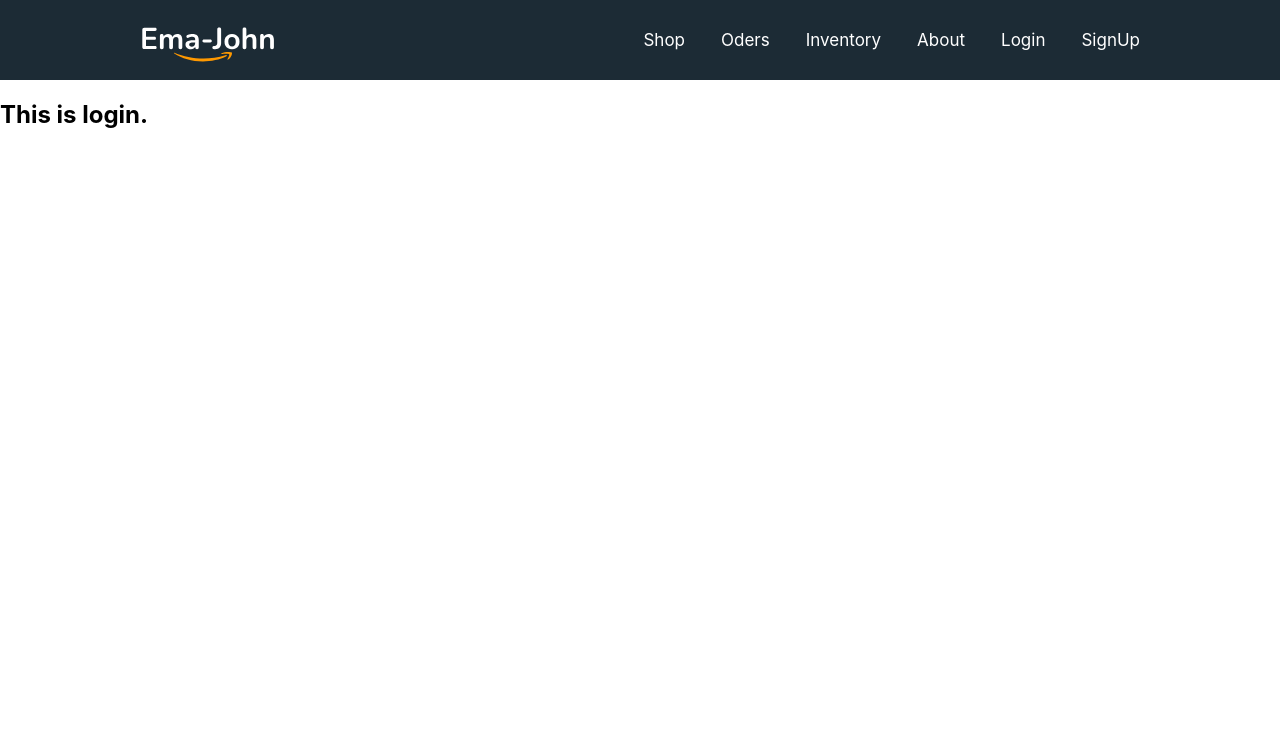
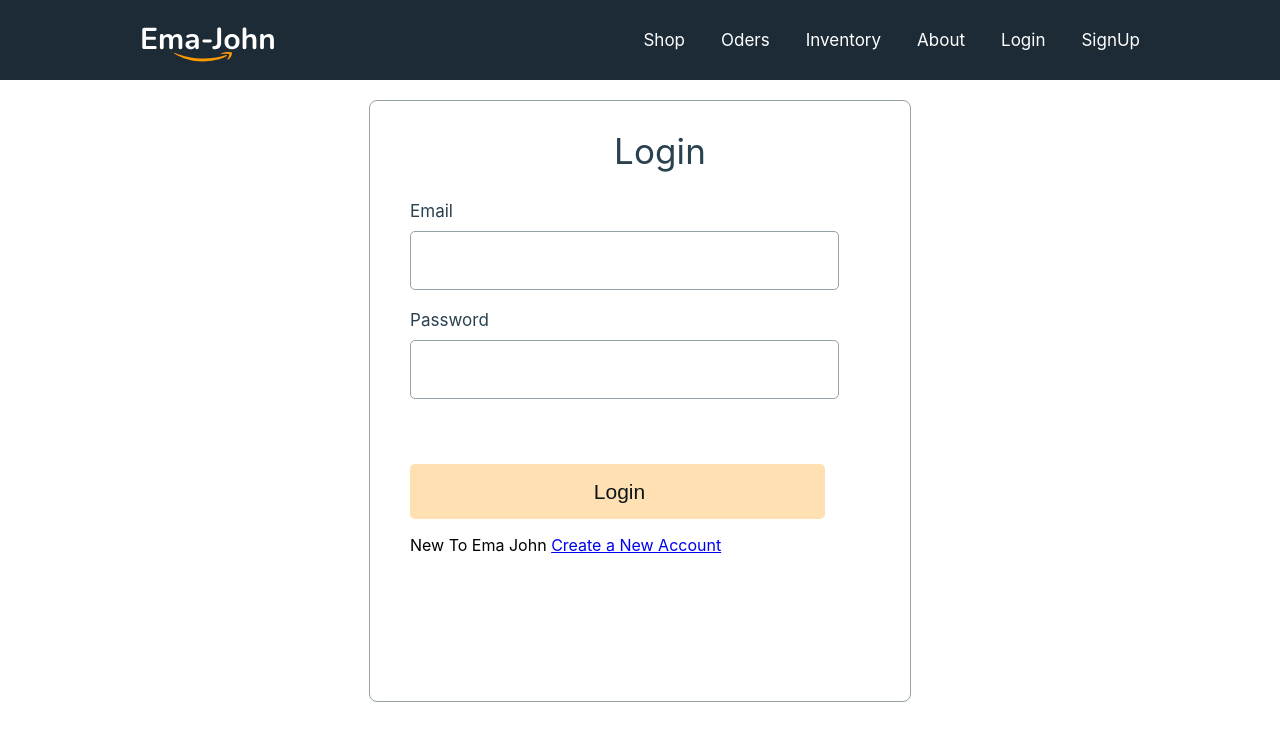
Before and after one commit to shohan89/react-spa, a React (Create React App) app: page /login in a window 1280 px wide. Shown: the top 740 px of the page. Built offline with nearby package versions, Linux system fonts and the light colour scheme.

Commit message:
Create Login component and style Login form

```diff
--- a/src/components/Login/Login.css
+++ b/src/components/Login/Login.css
@@ -0,0 +1,55 @@
+.form-container{
+    width: 500px;
+    height: 600px;
+    margin: 20px auto;
+    border: 1px solid #95A0A7;
+    border-radius: 8px;
+    padding-left: 40px;
+}
+.form-title{
+    font-weight: 400;
+    font-size: 35px;
+    line-height: 42px;
+    letter-spacing: 0.0025em;
+    color: #2A414F;
+    text-align: center;
+}
+.form-control{
+    margin-bottom: 20px;
+}
+.form-control label{
+    display: block;
+    font-weight: 400;
+    font-size: 17px;
+    line-height: 20px;
+    letter-spacing: 0.0015em;
+    margin-bottom: 10px;
+    color: #2A414F;
+}
+.form-control input {
+    width: 415px;
+    height: 55px;
+    border: 1px solid #95A0A7;
+    border-radius: 5px;
+    outline: none;
+    font-size: 1.5em;
+    padding-left: 10px;
+}
+.btn-submit{
+    width: 415px;
+    height: 55px;
+    margin-top: 45px;
+    background: rgb(255, 153, 0, 0.3);
+    border-radius: 5px;
+    font-weight: 400;
+    font-size: 21px;
+    line-height: 25px;
+    letter-spacing: 0.0015em;
+    color: #0E161A;
+    padding-left: 10px;
+    border: none;
+}
+.btn-submit:hover{
+    background: rgb(255, 153, 0, 0.6);
+    transition: ease-in 0.3s;
+}
--- a/src/components/Login/Login.js
+++ b/src/components/Login/Login.js
@@ -1,10 +1,23 @@
 import React from 'react';
 import './Login.css';
+import { Link } from 'react-router-dom';
 
 const Login = () => {
     return (
-        <div>
-            <h2>This is login.</h2>
+        <div className='form-container'>
+            <h2 className='form-title'>Login</h2>
+            <form>
+                <div className="form-control">
+                    <label htmlFor="email">Email</label>
+                    <input type="email" name="email" required />
+                </div>
+                <div className="form-control">
+                    <label htmlFor="password">Password</label>
+                    <input type="password" name="password" required />
+                </div>
+                <input className='btn-submit' type="submit" value="Login" />
+            </form>
+            <p>New To Ema John <Link to='/signup'>Create a New Account</Link></p>
         </div>
     );
 };
```
